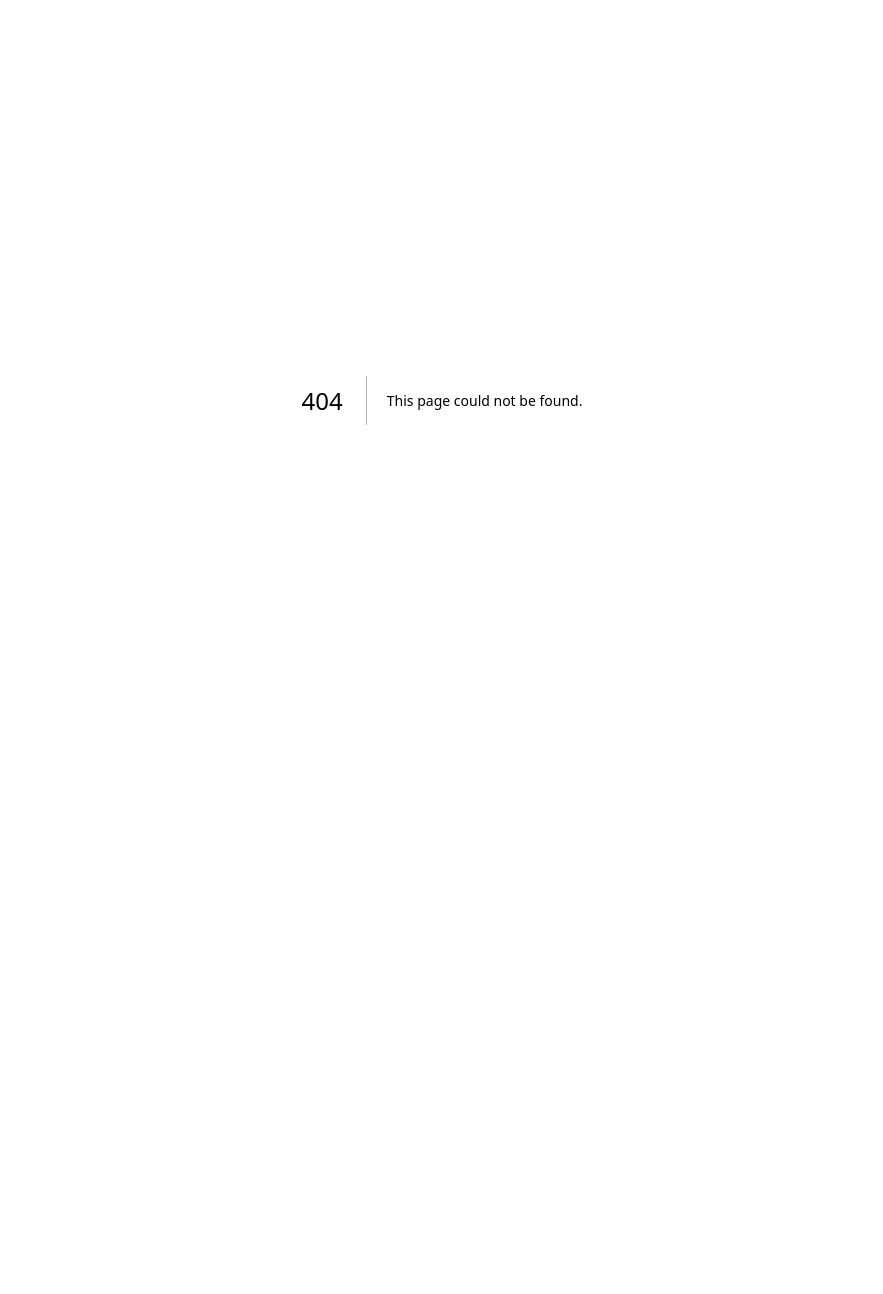
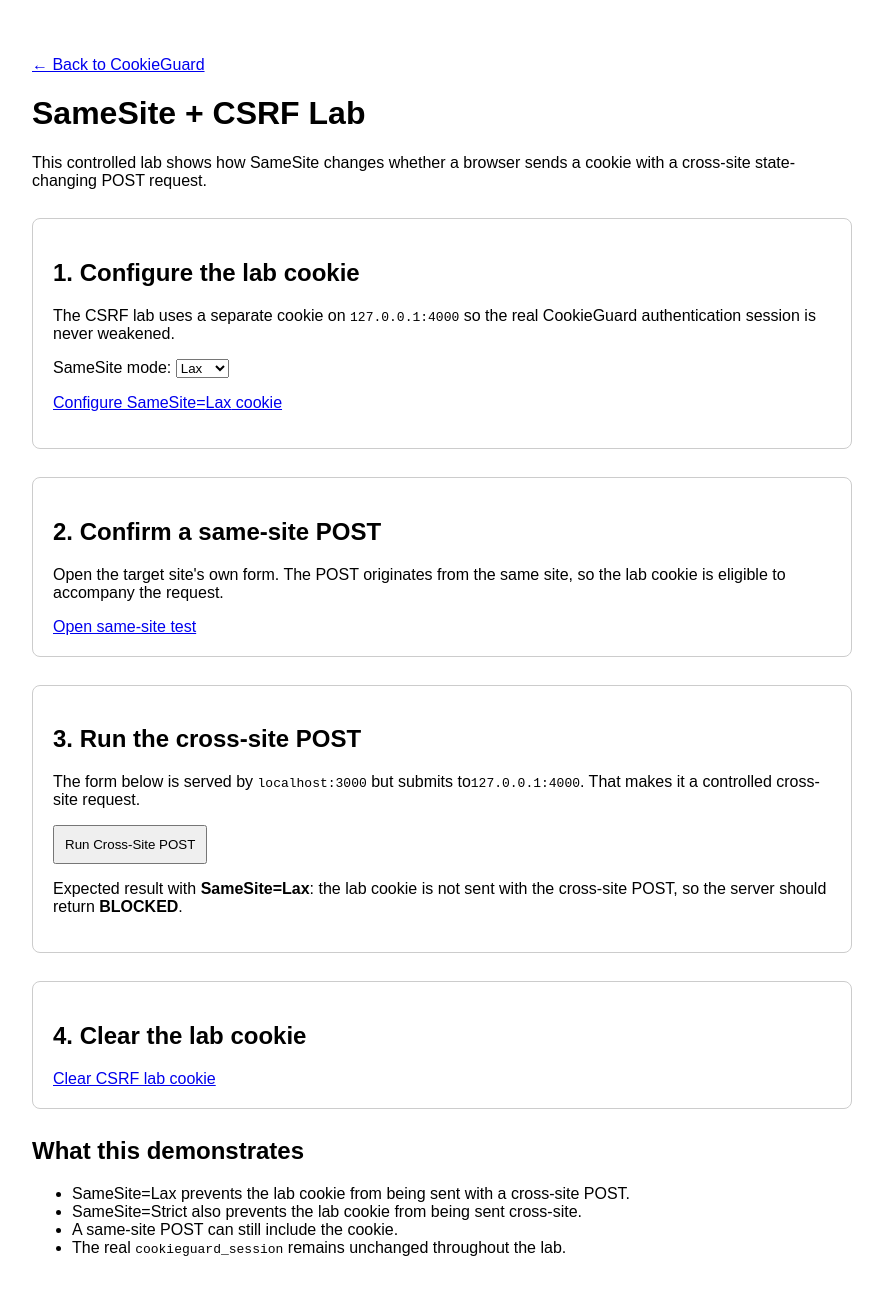
Before and after one commit to poncema4/CookieGuard, a Next.js app in the folder frontend/: page /csrf-lab in a window 1280 px wide. Before the commit this address had no page. Shown: the top 1294 px of the page, without its empty margins (198-1081 px from the left). Before the commit the page ends 800 px from the top, so only its background shows below. Built offline with nearby package versions, Linux system fonts and the light colour scheme.

Commit message:
Add SameSite and CSRF lab UI

```diff
--- /dev/null
+++ b/frontend/app/csrf-lab/page.tsx
@@ -0,0 +1,84 @@
+"use client";
+
+import { useState } from "react";
+
+const TARGET_ORIGIN = "http://127.0.0.1:4000";
+
+export default function CsrfLabPage() {
+  const [sameSite, setSameSite] = useState<"Lax" | "Strict">("Lax");
+
+  return (
+    <main style={{ maxWidth: 820, margin: "0 auto", padding: 48, fontFamily: "sans-serif" }}>
+      <a href="/">← Back to CookieGuard</a>
+      <h1>SameSite + CSRF Lab</h1>
+      <p>
+        This controlled lab shows how SameSite changes whether a browser sends a
+        cookie with a cross-site state-changing POST request.
+      </p>
+
+      <section style={{ marginTop: 28, padding: 20, border: "1px solid #ccc", borderRadius: 8 }}>
+        <h2>1. Configure the lab cookie</h2>
+        <p>
+          The CSRF lab uses a separate cookie on <code>127.0.0.1:4000</code> so the
+          real CookieGuard authentication session is never weakened.
+        </p>
+        <label>
+          SameSite mode:{" "}
+          <select value={sameSite} onChange={(event) => setSameSite(event.target.value as "Lax" | "Strict")}>
+            <option value="Lax">Lax</option>
+            <option value="Strict">Strict</option>
+          </select>
+        </label>
+        <p>
+          <a href={`${TARGET_ORIGIN}/api/csrf-lab/setup?sameSite=${sameSite}`} target="_blank" rel="noreferrer">
+            Configure SameSite={sameSite} cookie
+          </a>
+        </p>
+      </section>
+
+      <section style={{ marginTop: 28, padding: 20, border: "1px solid #ccc", borderRadius: 8 }}>
+        <h2>2. Confirm a same-site POST</h2>
+        <p>
+          Open the target site's own form. The POST originates from the same site,
+          so the lab cookie is eligible to accompany the request.
+        </p>
+        <a href={`${TARGET_ORIGIN}/api/csrf-lab/same-site`} target="_blank" rel="noreferrer">
+          Open same-site test
+        </a>
+      </section>
+
+      <section style={{ marginTop: 28, padding: 20, border: "1px solid #ccc", borderRadius: 8 }}>
+        <h2>3. Run the cross-site POST</h2>
+        <p>
+          The form below is served by <code>localhost:3000</code> but submits to
+          <code>127.0.0.1:4000</code>. That makes it a controlled cross-site request.
+        </p>
+        <form method="POST" action={`${TARGET_ORIGIN}/api/csrf-lab/action`} target="_blank">
+          <button type="submit" style={{ padding: 10 }}>Run Cross-Site POST</button>
+        </form>
+        <p style={{ marginTop: 16 }}>
+          Expected result with <strong>SameSite={sameSite}</strong>: the lab cookie is
+          not sent with the cross-site POST, so the server should return
+          <strong> BLOCKED</strong>.
+        </p>
+      </section>
+
+      <section style={{ marginTop: 28, padding: 20, border: "1px solid #ccc", borderRadius: 8 }}>
+        <h2>4. Clear the lab cookie</h2>
+        <a href={`${TARGET_ORIGIN}/api/csrf-lab/clear`} target="_blank" rel="noreferrer">
+          Clear CSRF lab cookie
+        </a>
+      </section>
+
+      <section style={{ marginTop: 28 }}>
+        <h2>What this demonstrates</h2>
+        <ul>
+          <li>SameSite=Lax prevents the lab cookie from being sent with a cross-site POST.</li>
+          <li>SameSite=Strict also prevents the lab cookie from being sent cross-site.</li>
+          <li>A same-site POST can still include the cookie.</li>
+          <li>The real <code>cookieguard_session</code> remains unchanged throughout the lab.</li>
+        </ul>
+      </section>
+    </main>
+  );
+}
```
